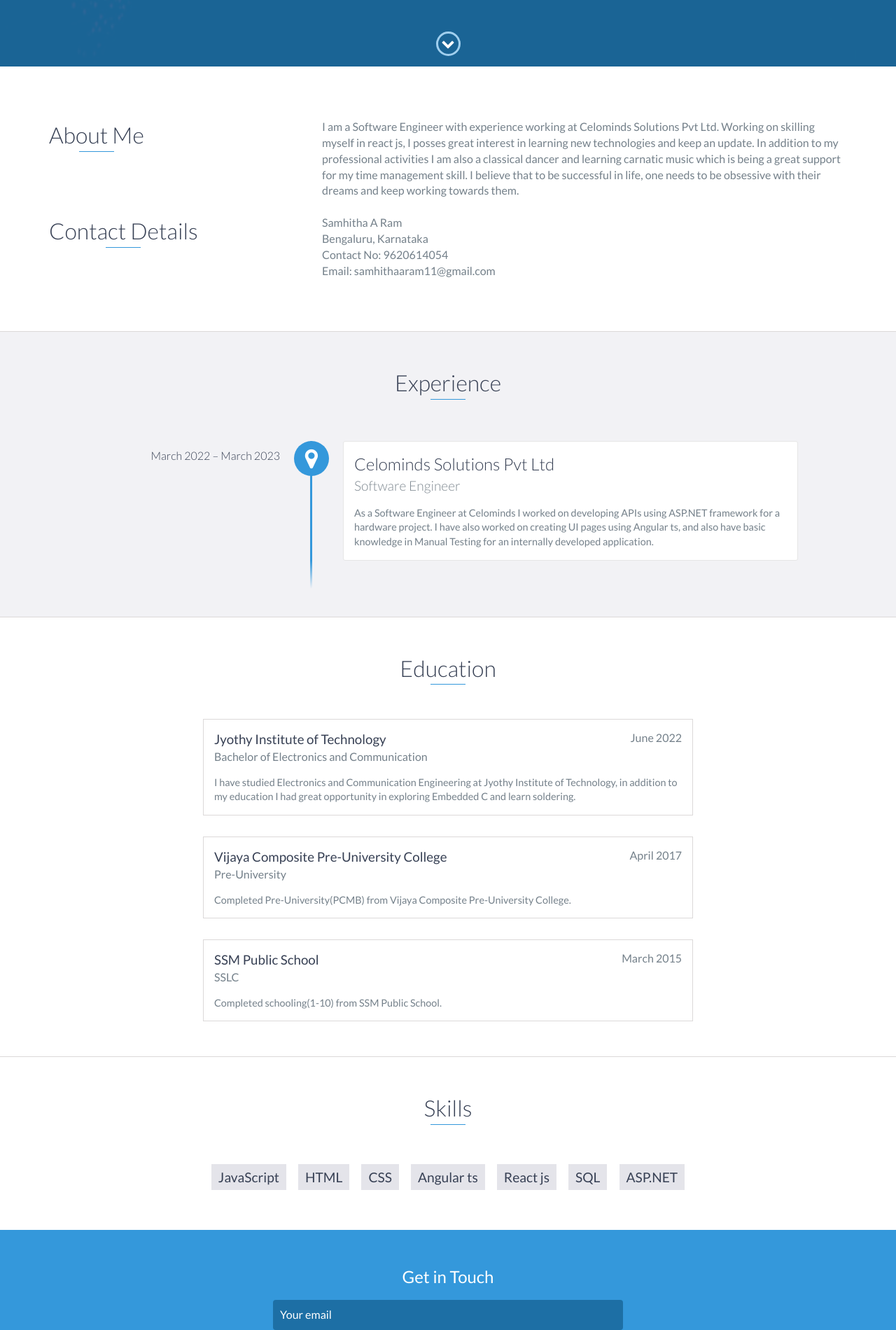
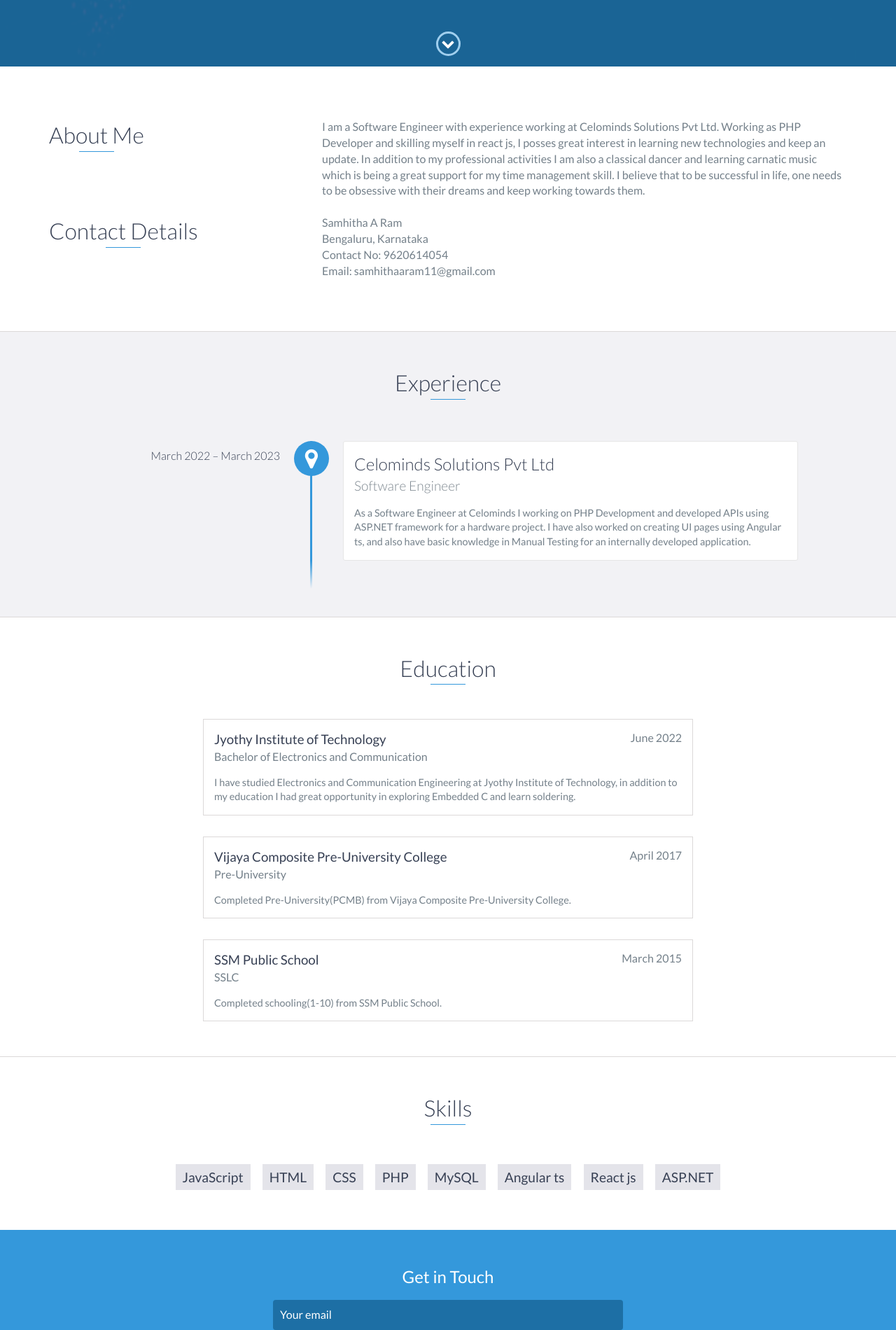
Before and after one commit to Samhitha1107/myportfolio, a website: page index.html in a window 1280 px wide. Shown: the part 705-2605 px from the top of the page at 70% size. Drawn offline with nearby package versions, Linux system fonts and the light colour scheme.

Commit message:
Updated resume and skills

```diff
--- a/index.html
+++ b/index.html
@@ -47,7 +47,7 @@
         <div id="lead-content">
             <h1>Samhitha A Ram</h1>
             <h2>Software Engineer</h2>
-            <a href="Resume\Samhitha_A Ram_Resume_12-05-2023-22-51-09.pdf" target="_blank" class="btn-rounded-white">Download Resume</a>
+            <a href="Resume/Samhitha Ram_Resume_-3.pdf" target="_blank" class="btn-rounded-white">Download Resume</a>
         </div>
         <!-- End #lead-content -->
 
@@ -71,7 +71,7 @@
                 <div class="col-md-8">
                     <p>
                         I am a Software Engineer with experience working at Celominds Solutions Pvt Ltd.
-                        Working on skilling myself in react js, I posses great interest in learning new technologies and keep an update.
+                        Working as PHP Developer and skilling myself in react js, I posses great interest in learning new technologies and keep an update.
                         In addition to my professional activities I am also a classical dancer and learning carnatic music which is being a great support for my time management skill.
                         I believe that to be successful in life, one needs to be obsessive with their dreams and keep working towards them.
                     </p>
@@ -105,7 +105,7 @@
                 <h3>Celominds Solutions Pvt Ltd</h3>
                 <h4>Software Engineer</h4>
                 <p>
-                    As a Software Engineer at Celominds I worked on developing APIs using ASP.NET  framework for a hardware project. I have also worked on creating UI pages using Angular ts, and
+                    As a Software Engineer at Celominds I working on PHP Development and developed APIs using ASP.NET  framework for a hardware project. I have also worked on creating UI pages using Angular ts, and
                     also have basic knowledge in Manual Testing for an internally developed application.
                 </p>
             </div>
@@ -152,9 +152,10 @@
             <li>JavaScript</li>
             <li>HTML</li>
             <li>CSS</li>
+            <li>PHP</li>
+            <li>MySQL</li>
             <li>Angular ts</li>
             <li>React js</li>
-            <li>SQL</li>
             <li>ASP.NET</li>
         </ul>
     </div>
```
Also changed, not shown: 1 other file.
